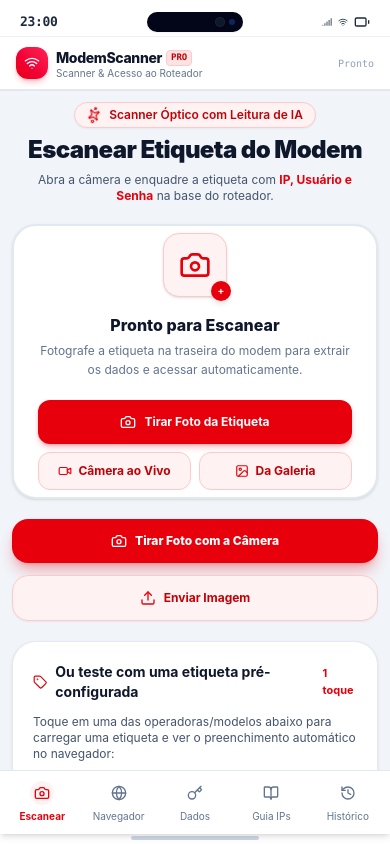
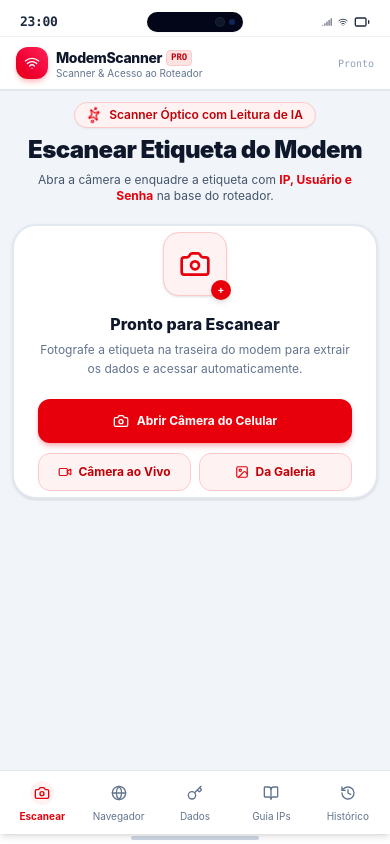
Before and after one commit to adilsonsilvanetdev/Modem-Acess, a React (Vite) app: page / in a window 390 px wide. Built offline with nearby package versions, Linux system fonts and the light colour scheme.

Commit message:
feat(app): add functionality to finish current modem session
Added a finish access mechanism to allow users to clear the current active modem session and return to the scanner state, improving workflow efficiency.

```diff
--- a/src/components/ModemScanner.tsx
+++ b/src/components/ModemScanner.tsx
@@ -10,22 +10,22 @@ import {
   AlertCircle,
   Scan,
   Zap,
-  Tag,
   ArrowRight,
   ImageIcon,
   Video,
 } from 'lucide-react';
-import { SAMPLE_MODEMS } from '../data/sampleModems';
-import { RouterBrandPreset, ScannedModem } from '../types';
+import { ScannedModem } from '../types';
 
 interface ModemScannerProps {
   onScanSuccess: (modem: ScannedModem) => void;
   activeModem?: ScannedModem | null;
+  onFinishAccess?: () => void;
 }
 
 export const ModemScanner: React.FC<ModemScannerProps> = ({
   onScanSuccess,
   activeModem,
+  onFinishAccess,
 }) => {
   const videoRef = useRef<HTMLVideoElement>(null);
   const canvasRef = useRef<HTMLCanvasElement>(null);
@@ -42,7 +42,6 @@ export const ModemScanner: React.FC<ModemScannerProps> = ({
   const [isScanning, setIsScanning] = useState<boolean>(false);
   const [scanStatusStep, setScanStatusStep] = useState<string>('');
   const [capturedImagePreview, setCapturedImagePreview] = useState<string | null>(null);
-  const [selectedPreset, setSelectedPreset] = useState<RouterBrandPreset | null>(null);
 
   // Stop Camera
   const stopCamera = () => {
@@ -249,10 +248,7 @@ export const ModemScanner: React.FC<ModemScannerProps> = ({
   }, []);
 
   // Process image with Gemini API
-  const processImageForModemData = async (
-    base64Data: string,
-    presetFallback?: RouterBrandPreset
-  ) => {
+  const processImageForModemData = async (base64Data: string) => {
     setIsScanning(true);
     setScanStatusStep('Iniciando análise de visão óptica da sua foto...');
 
@@ -266,7 +262,6 @@ export const ModemScanner: React.FC<ModemScannerProps> = ({
         body: JSON.stringify({
           image: base64Data,
           mimeType: 'image/jpeg',
-          manualHint: presetFallback ? `Etiqueta padrão de ${presetFallback.brand} ${presetFallback.model}` : undefined,
         }),
       });
 
@@ -279,20 +274,20 @@ export const ModemScanner: React.FC<ModemScannerProps> = ({
 
       if (result.success && result.data) {
         const parsed = result.data;
-        const brandName = parsed.brand || (presetFallback ? presetFallback.brand : 'Roteador Identificado');
-        const modelName = parsed.model || (presetFallback ? presetFallback.model : 'Padrão');
+        const brandName = parsed.brand || 'Roteador Identificado';
+        const modelName = parsed.model || 'Padrão';
 
         const scannedModem: ScannedModem = {
           id: 'modem-' + Date.now(),
-          ip: parsed.ip || (presetFallback ? presetFallback.defaultIp : '192.168.1.1'),
-          username: parsed.username || (presetFallback ? presetFallback.defaultUser : 'admin'),
-          password: parsed.password || (presetFallback ? presetFallback.defaultPass : 'admin'),
+          ip: parsed.ip || '192.168.1.1',
+          username: parsed.username || 'admin',
+          password: parsed.password || 'admin',
           brand: brandName,
           model: modelName,
-          wifiSsid: parsed.wifiSsid || (presetFallback ? presetFallback.wifiSsid : (brandName ? `${brandName} Wi-Fi` : undefined)),
-          wifiPassword: parsed.wifiPassword || (presetFallback ? presetFallback.wifiPassword : undefined),
-          macAddress: parsed.macAddress || (presetFallback ? presetFallback.macAddress : undefined),
-          serialNumber: parsed.serialNumber || (presetFallback ? presetFallback.serialNumber : undefined),
+          wifiSsid: parsed.wifiSsid || (brandName ? `${brandName} Wi-Fi` : undefined),
+          wifiPassword: parsed.wifiPassword || undefined,
+          macAddress: parsed.macAddress || undefined,
+          serialNumber: parsed.serialNumber || undefined,
           scannedAt: new Date().toISOString(),
           confidence: parsed.confidence || 'alta',
           notes: parsed.notes,
@@ -311,33 +306,6 @@ export const ModemScanner: React.FC<ModemScannerProps> = ({
     } catch (err: any) {
       console.warn('Erro ao processar imagem:', err);
 
-      // Only apply preset fallback if the user EXPLICITLY clicked a preset
-      if (presetFallback) {
-        setScanStatusStep('Carregando modelo pré-definido...');
-        const fallbackModem: ScannedModem = {
-          id: 'modem-' + Date.now(),
-          ip: presetFallback.defaultIp,
-          username: presetFallback.defaultUser,
-          password: presetFallback.defaultPass,
-          brand: presetFallback.brand,
-          model: presetFallback.model,
-          wifiSsid: presetFallback.wifiSsid,
-          wifiPassword: presetFallback.wifiPassword,
-          macAddress: presetFallback.macAddress,
-          serialNumber: presetFallback.serialNumber,
-          scannedAt: new Date().toISOString(),
-          confidence: 'alta',
-          notes: `Modelo selecionado: ${presetFallback.provider || presetFallback.brand}.`,
-          sourceImage: base64Data,
-        };
-        setTimeout(() => {
-          setIsScanning(false);
-          onScanSuccess(fallbackModem);
-        }, 500);
-        return;
-      }
-
-      // If user took a REAL photo and it failed, DO NOT inject a fake neighbor router!
       setIsScanning(false);
       setCameraError(
         'A foto não ficou nítida o suficiente para ler o IP e a senha. Aproxime mais a câmera da etiqueta com boa iluminação e tente novamente.'
@@ -380,58 +348,6 @@ export const ModemScanner: React.FC<ModemScannerProps> = ({
     } catch (err) {
       console.warn('Erro ao otimizar foto:', err);
       setIsScanning(false);
-    }
-  };
-
-  // Handle Testing with Sample Modem Label
-  const handleSelectSample = (preset: RouterBrandPreset) => {
-    setSelectedPreset(preset);
-
-    const canvas = document.createElement('canvas');
-    canvas.width = 800;
-    canvas.height = 450;
-    const ctx = canvas.getContext('2d');
-    if (ctx) {
-      // Draw label background
-      ctx.fillStyle = '#f8fafc';
-      ctx.fillRect(0, 0, 800, 450);
-
-      // Border and header
-      ctx.strokeStyle = '#cbd5e1';
-      ctx.lineWidth = 4;
-      ctx.strokeRect(10, 10, 780, 430);
-
-      // Header Brand
-      ctx.fillStyle = preset.themeColor;
-      ctx.fillRect(20, 20, 760, 50);
-      ctx.fillStyle = '#ffffff';
-      ctx.font = 'bold 24px monospace';
-      ctx.fillText(preset.logoText + ' - ' + preset.model, 35, 55);
-
-      // Label text
-      ctx.fillStyle = '#0f172a';
-      ctx.font = 'bold 18px monospace';
-      ctx.fillText(`ENDEREÇO IP (Gateway): ${preset.defaultIp}`, 40, 120);
-      ctx.fillText(`USUÁRIO (Login): ${preset.defaultUser}`, 40, 165);
-      ctx.fillText(`SENHA (Password): ${preset.defaultPass}`, 40, 210);
-
-      ctx.fillStyle = '#475569';
-      ctx.font = '16px monospace';
-      ctx.fillText(`Rede Wi-Fi (SSID): ${preset.wifiSsid}`, 40, 265);
-      ctx.fillText(`Senha do Wi-Fi: ${preset.wifiPassword}`, 40, 305);
-      ctx.fillText(`MAC: ${preset.macAddress}  |  S/N: ${preset.serialNumber}`, 40, 350);
-
-      // Barcode simulation
-      ctx.fillStyle = '#000000';
-      for (let i = 40; i < 740; i += 6) {
-        if (Math.sin(i * 3) > 0) {
-          ctx.fillRect(i, 380, 4, 35);
-        }
-      }
-
-      const generatedDataUrl = canvas.toDataURL('image/jpeg', 0.95);
-      setCapturedImagePreview(generatedDataUrl);
-      processImageForModemData(generatedDataUrl, preset);
     }
   };
 
@@ -517,14 +433,14 @@ export const ModemScanner: React.FC<ModemScannerProps> = ({
             </div>
 
             {/* Direct Instant Action Buttons in VIBRANT RED */}
-            <div className="flex flex-col w-full gap-2 pt-1">
+            <div className="flex flex-col w-full gap-2.5 pt-1">
               <button
                 type="button"
                 onClick={openNativeCamera}
                 className="w-full py-3.5 px-4 bg-red-600 hover:bg-red-700 active:bg-red-800 text-white rounded-xl text-xs sm:text-sm font-bold flex items-center justify-center gap-2 shadow-md shadow-red-600/25 active:scale-98 transition-all cursor-pointer"
               >
                 <Camera className="w-4 h-4" />
-                <span>Tirar Foto da Etiqueta</span>
+                <span>Abrir Câmera do Celular</span>
               </button>
 
               <div className="grid grid-cols-2 gap-2">
@@ -646,10 +562,9 @@ export const ModemScanner: React.FC<ModemScannerProps> = ({
         )}
       </div>
 
-      {/* Primary Action Buttons Bar */}
-      <div className="flex flex-col sm:flex-row items-center gap-3">
-        {/* If live camera is active, show the Shutter button */}
-        {cameraActive && !capturedImagePreview && (
+      {/* Primary Action Buttons Bar for Live Camera */}
+      {cameraActive && !capturedImagePreview && (
+        <div className="flex flex-col items-center w-full">
           <button
             type="button"
             onClick={captureFrame}
@@ -659,88 +574,8 @@ export const ModemScanner: React.FC<ModemScannerProps> = ({
             <Scan className="w-5 h-5 text-white animate-pulse" />
             <span>Capturar Foto da Etiqueta</span>
           </button>
-        )}
-
-        {/* If camera is not live, show the 2 main mobile buttons */}
-        {!cameraActive && (
-          <>
-            <button
-              type="button"
-              onClick={openNativeCamera}
-              disabled={isScanning}
-              className="w-full sm:flex-1 py-3.5 px-5 bg-red-600 hover:bg-red-700 active:bg-red-800 text-white rounded-2xl text-xs sm:text-sm font-extrabold flex items-center justify-center gap-2 shadow-lg shadow-red-600/30 active:scale-98 transition-all cursor-pointer"
-            >
-              <Camera className="w-4 h-4" />
-              <span>Tirar Foto com a Câmera</span>
-            </button>
-
-            <button
-              type="button"
-              onClick={openGallery}
-              disabled={isScanning}
-              className="w-full sm:w-auto py-3.5 px-4 bg-red-50 hover:bg-red-100 border border-red-200 text-red-700 rounded-2xl text-xs sm:text-sm font-bold flex items-center justify-center gap-2 transition-all active:scale-98 cursor-pointer shadow-xs"
-            >
-              <Upload className="w-4 h-4 text-red-600" />
-              <span>Enviar Imagem</span>
-            </button>
-          </>
-        )}
-      </div>
-
-      {/* Preset / Sample Modems Section */}
-      <div className="bg-white border border-slate-200/90 rounded-3xl p-5 flex flex-col gap-3 shadow-sm">
-        <div className="flex items-center justify-between">
-          <div className="flex items-center gap-2">
-            <Tag className="w-4 h-4 text-red-600" />
-            <h3 className="text-sm font-bold text-slate-900">
-              Ou teste com uma etiqueta pré-configurada
-            </h3>
-          </div>
-          <span className="text-[11px] text-red-600 font-bold">
-            1 toque
-          </span>
         </div>
-
-        <p className="text-xs text-slate-600">
-          Toque em uma das operadoras/modelos abaixo para carregar uma etiqueta e ver o preenchimento automático no navegador:
-        </p>
-
-        <div className="grid grid-cols-2 sm:grid-cols-3 gap-2.5 pt-1">
-          {SAMPLE_MODEMS.map((preset) => {
-            const isSelected = selectedPreset?.id === preset.id;
-            return (
-              <button
-                key={preset.id}
-                type="button"
-                onClick={() => handleSelectSample(preset)}
-                className={`flex flex-col items-start p-3 rounded-2xl border text-left transition-all active:scale-[0.97] cursor-pointer ${
-                  isSelected
-                    ? 'bg-red-50/80 border-red-500 shadow-sm'
-                    : 'bg-slate-50 border-slate-200 hover:border-red-300 hover:bg-red-50/30'
-                }`}
-              >
-                <div className="flex items-center justify-between w-full mb-1.5">
-                  <span
-                    className="text-[10px] font-black uppercase tracking-wider px-2 py-0.5 rounded-full text-white"
-                    style={{ backgroundColor: preset.themeColor }}
-                  >
-                    {preset.brand.split(' ')[0]}
-                  </span>
-                  <span className="text-[10px] font-mono text-red-600 font-bold">
-                    {preset.defaultIp}
-                  </span>
-                </div>
-                <div className="text-xs font-bold text-slate-900 truncate w-full">
-                  {preset.model}
-                </div>
-                <div className="text-[11px] text-slate-500 font-mono mt-0.5 truncate w-full">
-                  {preset.defaultUser} • {preset.defaultPass}
-                </div>
-              </button>
-            );
-          })}
-        </div>
-      </div>
+      )}
 
       {/* Scanned Card Quick Preview if active */}
       {activeModem && (
@@ -749,16 +584,22 @@ export const ModemScanner: React.FC<ModemScannerProps> = ({
             <CheckCircle2 className="w-5 h-5 text-emerald-600 flex-shrink-0" />
             <div>
               <p className="font-bold text-slate-900">
-                Modem pronto: {activeModem.brand} {activeModem.model}
+                Modem ativo: {activeModem.brand} {activeModem.model}
               </p>
               <p className="font-mono text-emerald-700 font-semibold">
                 IP: {activeModem.ip} | Login: {activeModem.username}
               </p>
             </div>
           </div>
-          <span className="px-2.5 py-1 rounded-lg bg-emerald-100 text-emerald-800 font-bold text-[11px] border border-emerald-200">
-            Ativo
-          </span>
+          {onFinishAccess && (
+            <button
+              type="button"
+              onClick={onFinishAccess}
+              className="px-3 py-1.5 rounded-xl bg-white hover:bg-red-50 text-red-600 border border-red-200 font-bold text-xs transition-all cursor-pointer shadow-2xs"
+            >
+              Novo Acesso
+            </button>
+          )}
         </div>
       )}
     </div>
```
Also changed, not shown: src/App.tsx (+21 -1 lines), src/components/ModemBrowserSimulator.tsx (+32 -3 lines), src/components/ModemCredentialsCard.tsx (+14 -0 lines).
